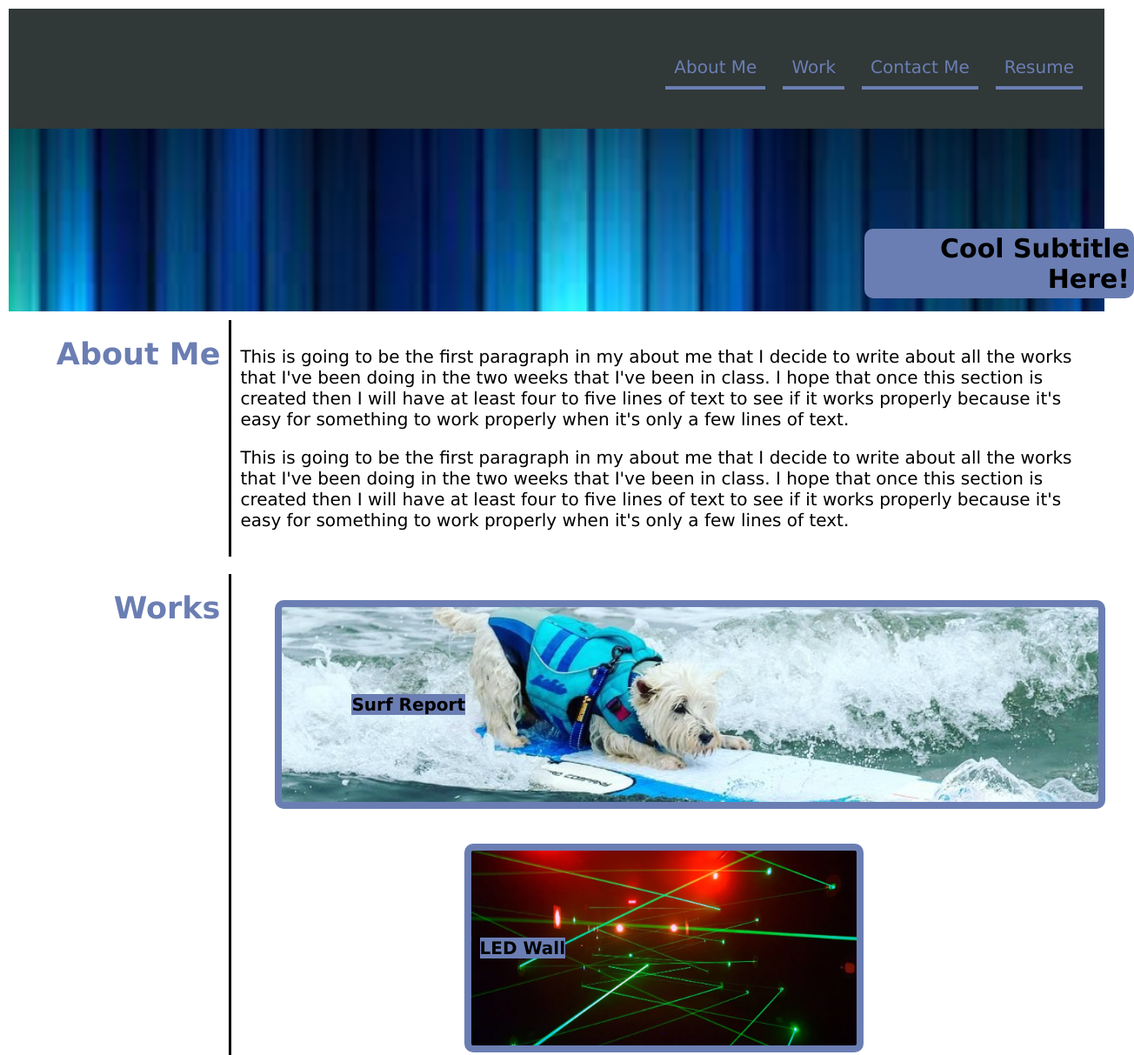
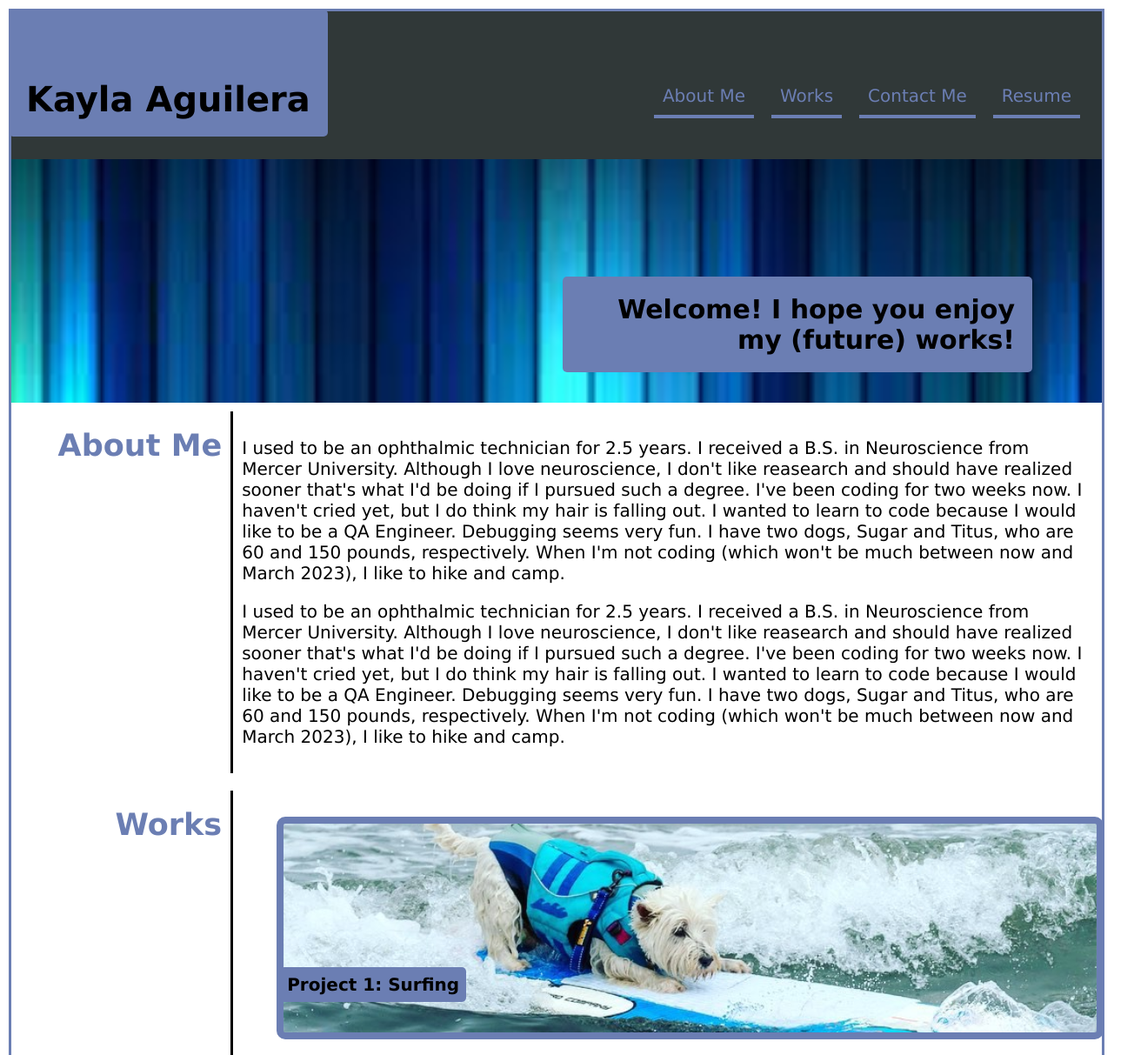
Before and after one commit to kaguilera23/portfolio, a plain HTML site: page index.html in a window 1280 px wide. Shown: the top 1213 px of the page at 87% size, 1304 px wide, since content can reach past the window. Drawn offline with Linux system fonts and the light colour scheme.

Commit message:
made functional links and flexed some stuff

```diff
--- a/assets/style.css
+++ b/assets/style.css
@@ -2,11 +2,17 @@ body {
     font-size: 20px;
     font-family: verdana;
     margin: 10px;
+    border: 3px solid #6b7eb3;
+    border-bottom: none;
 }
 
 header {
     background-color: #303838;
     padding: 15px;
+}
+
+div {
+    height: 40px;
 }
 
 
@@ -16,43 +22,60 @@ header ul {
     display: flex;
     flex-direction: row;
     justify-content: flex-end;
-    text-decoration-thickness: 3px;
 }
 
 header ul li {
     margin: 10px;
 }
 
+nav p {
+    background-color: #6b7eb3;
+    padding: 80px 20px 20px 20px;
+    margin-left: 0px;
+    border: 0px solid;
+    width: fit-content;
+    font-size: 40px;
+    border-radius: 5px;
+    display:flex;
+    flex-direction: column;
+    justify-content: center;
+    position: relative;
+    right: 18px;
+    bottom: 57px;
+}
+
 .links {
     border-bottom: 4px solid #6b7eb3;
     padding: 10px;
+    position: relative;
+    bottom: 50px;
 }
 
 .subtitle {
     background-image: url(./images/bluebackground2.webp);
     padding: 40px;
     background-size: cover;
+    /* display:flex;
+    flex-direction: row;
+    flex-wrap: wrap; */
+}
 
+.please {
+    display: flex;
+    flex-direction: row;
+    flex-wrap: wrap;
+    justify-content: flex-end;
 }
 
 h1 {
-    display: flex;
-    flex-wrap: wrap;
     background-color: #6b7eb3;
-    padding: 5px;
-    width:300px;
-    display: flex;
-    justify-content: flex-end;
+    padding: 20px;
+    width: 500px;
+    border-radius: 5px;
+    text-align: end;
     position: relative;
     top: 50px;
-    left: 80%;
-    text-align:end;
-    border-radius: 10px;
 }
-/*
-main {
-    background-color: #d4d6d6;
-} */
 
 header li:hover {
     cursor: pointer;
@@ -98,10 +121,6 @@ main ul {
     color: rgb(236, 128, 146);
 }
 
-figure {
-    padding: 20px;
-}
-
 .sections {
     border: 8px solid #6b7eb3;
     border-radius: 10px;
@@ -113,11 +132,23 @@ figure {
     width: 80%;
 }
 
+.biggest p {
+    position: relative;
+    right: 84px;
+    top: 65px;
+}
+
 .not-sure {
     display: flex;
     flex-direction: row;
     flex-wrap: wrap;
     justify-content: center;
+}
+
+.not-sure p {
+    position: relative;
+    right: 13px;
+    top: 65px;
 }
 
 .other {
@@ -145,18 +176,44 @@ figure {
 .sections p {
     background-color: #6b7eb3;
     width: fit-content;
+    padding: 8px;
+    border-radius: 5px;
+}
+
+#profiles a {
+    border-bottom: 4px solid #6b7eb3;
+    padding: 3px;
+}
+
+#profiles li {
+    border-bottom: 4px solid #6b7eb3;
+    padding: 3px;
+}
+
+a {
+    color: black;
+}
+
+#profiles a {
+    color: #6b7eb3;
+}
+
+.links a {
+    color: #6b7eb3;
+}
+
+.sections:hover {
+    font-size: 90%;
 }
 
 a:link {
     text-decoration: none;
-    text-decoration-color: #6b7eb3;
-}
-
-a {
-    border-bottom: 4px solid #6b7eb3;
-    padding: 3px;
 }
 
 a:hover {
     color: rgb(236, 128, 146);
 }
+
+#profiles a:hover {
+    color: rgb(236, 128, 146)
+}
--- a/index.html
+++ b/index.html
@@ -8,18 +8,27 @@
 <body>
     <header>
         <nav>
-            <ul>
-                <li class="links">About Me</li>
-                <li class="links">Work</li>
-                <li class="links">Contact Me</li>
-                <li class="links">Resume</li>
-            </ul>
+            <div>
+                <p><strong>Kayla Aguilera</strong></p>
+            </div>
+
+            <div>
+                <ul>
+                    <li class="links"><a href="#about-me">About Me</a></li>
+                    <li class="links"><a href="#works">Works</a></li>
+                    <li class="links"><a href="#contact-me">Contact Me</a></li>
+                    <li class="links"><a href="https://www.google.com/" target="_blank">Resume</a></li>
+                </ul>
+            </div>
         </nav>
     </header>
 
     <section class="subtitle">
-        <h1>Cool Subtitle Here!</h1>
+        <figure class="please">
+            <h1>Welcome! I hope you enjoy my (future) works!</h1>
+        </figure>
     </section>
+
     <main>
 
         <section class="projects" id="about-me">
@@ -29,8 +38,8 @@
             </aside>
 
             <section class="information">
-                <p> This is going to be the first paragraph in my about me that I decide to write about all the works that I've been doing in the two weeks that I've been in class. I hope that once this section is created then I will have at least four to five lines of text to see if it works properly because it's easy for something to work properly when it's only a few lines of text.</p>
-                <p>This is going to be the first paragraph in my about me that I decide to write about all the works that I've been doing in the two weeks that I've been in class. I hope that once this section is created then I will have at least four to five lines of text to see if it works properly because it's easy for something to work properly when it's only a few lines of text.</p>
+                <p>I used to be an ophthalmic technician for 2.5 years. I received a B.S. in Neuroscience from Mercer University. Although I love neuroscience, I don't like reasearch and should have realized sooner that's what I'd be doing if I pursued such a degree. I've been coding for two weeks now. I haven't cried yet, but I do think my hair is falling out. I wanted to learn to code because I would like to be a QA Engineer. Debugging seems very fun. I have two dogs, Sugar and Titus, who are 60 and 150 pounds, respectively. When I'm not coding (which won't be much between now and March 2023), I like to hike and camp.</p>
+                <p>I used to be an ophthalmic technician for 2.5 years. I received a B.S. in Neuroscience from Mercer University. Although I love neuroscience, I don't like reasearch and should have realized sooner that's what I'd be doing if I pursued such a degree. I've been coding for two weeks now. I haven't cried yet, but I do think my hair is falling out. I wanted to learn to code because I would like to be a QA Engineer. Debugging seems very fun. I have two dogs, Sugar and Titus, who are 60 and 150 pounds, respectively. When I'm not coding (which won't be much between now and March 2023), I like to hike and camp.</p>
             </section>
         </section>
 
@@ -42,24 +51,24 @@
 
             <section class="information">
                 <figure class="sections biggest" id="surf-report">
-                    <p><strong>Surf Report</strong></p>
+                    <p><strong><a href="https://www.google.com/" target="_blank">Project 1: Surfing</a></strong></p>
                 </figure>
 
                 <section class="not-sure">
                     <figure class="sections other" id="led-wall">
-                        <p><strong>LED Wall</strong></p>
+                        <p><strong><a href="https://www.google.com/" target="_blank">Project 2: Lasers</a></strong></p>
                     </figure>
 
                     <figure class="sections other" id="calculator">
-                        <p><strong>Calculator</strong></p>
+                        <p><strong><a href="https://www.google.com/" target="_blank">Project 3: Math</a></strong></p>
                     </figure>
 
                     <figure class="sections other" id="pastel-puzzles">
-                        <p><strong>Pastel Puzzles</strong></p>
+                        <p><strong><a href="https://www.google.com/" target="_blank">Project 4: Puzzles</a></strong></p>
                     </figure>
 
                     <figure class="sections other" id="run-buddy">
-                        <p><strong>Run Buddy</strong></p>
+                        <p><strong><a href="https://www.google.com/" target="_blank">Project 5: Running</a></strong></p>
                     </figure>
                 </section>
 
@@ -74,8 +83,8 @@
 
             <section class="information">
                 <ul id="profiles">
-                    <li><a href="https://www.google.com" target="_blank">678-789-9622</a></li>
-                    <li><a href="https://www.google.com" target="_blank">aguilera.k02@gmail.com</a></li>
+                    <li><a href="https://www.google.com/" target="_blank">678-789-9622</a></li>
+                    <li><a href="https://www.google.com/" target="_blank">aguilera.k02@gmail.com</a></li>
                     <li><a href="https://www.google.com" target="_blank">Github</a></li>
                     <li><a href="https://www.google.com" target="_blank">Twitter</a></li>
                     <li><a href="https://www.google.com" target="_blank">Spotify</a></li>
```
